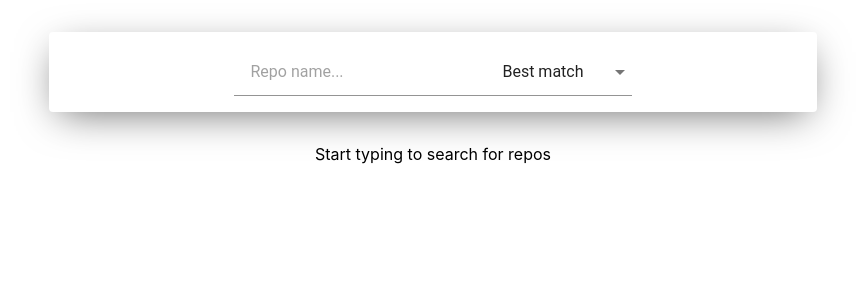
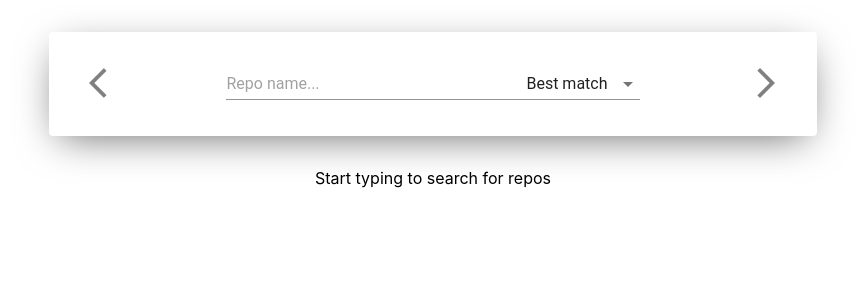
Before and after one commit to kgabryje/GithubRepoFetcher, a React (Create React App) app: page / in a window 1280 px wide. Shown: the top 300 px of the page, without its empty margins (207-1072 px from the left). Built offline with nearby package versions, Linux system fonts and the light colour scheme.

Commit message:
moved paging to searchMenu + lots of styling

```diff
--- /dev/null
+++ b/src/components/Repos/RepoDetails/RepoDetails.js
@@ -0,0 +1,20 @@
+import React from 'react';
+import PropTypes from 'prop-types';
+import classes from './RepoDetails.module.css';
+import {Chip, Icon, Tooltip} from "@material-ui/core";
+
+const RepoDetails = props => (
+    <div className={classes.RepoDetails}>
+        {props.repository.description}
+        <Tooltip title='Watchers'>
+            <Chip icon={<Icon>remove_red_eye</Icon>} label={props.repository.watchers_count}/>
+        </Tooltip>
+
+    </div>
+);
+
+RepoDetails.propTypes = {
+    repository: PropTypes.object
+};
+
+export default RepoDetails;
--- /dev/null
+++ b/src/components/Repos/RepoDetails/RepoDetails.module.css
@@ -0,0 +1,7 @@
+.RepoDetails {
+    display: grid;
+}
+
+.RepoDetails > * {
+    width: fit-content;
+}
--- a/src/components/Repos/RepoItem/RepoItem.js
+++ b/src/components/Repos/RepoItem/RepoItem.js
@@ -6,31 +6,37 @@ import {
     ExpansionPanelDetails,
     ExpansionPanelSummary,
     Icon,
-} from "@material-ui/core";
+    Tooltip
+} from '@material-ui/core';
 import classes from './RepoItem.module.css';
-import Chip from "@material-ui/core/Chip";
+import Chip from '@material-ui/core/Chip';
 
 const RepoItem = props => (
     <ExpansionPanel>
         <ExpansionPanelSummary classes={{content: classes.Summary}}>
 
-            <div className={classes.textField}>{props.repository.name}</div>
+            <div className={classes.textField}>
+                {props.repository.name}
+            </div>
 
-            <div  className={classes.textField} style={{display: 'flex', marginRight: 'auto'}}>
+            <div className={classes.textField} style={{display: 'flex', marginRight: 'auto'}}>
                 <Avatar src={props.repository.owner.avatar_url}/>
                 <span style={{paddingLeft: '10px'}}>{props.repository.owner.login}</span>
             </div>
 
             <div style={{marginLeft: 'auto'}} className={classes.chip}>
-                <Chip icon={<Icon>star</Icon>}
-                      label={props.repository.stargazers_count}/>
+                <Tooltip title='Stargazers'>
+                    <Chip icon={<Icon>star</Icon>}
+                          label={props.repository.stargazers_count}/>
+                </Tooltip>
             </div>
 
             <div className={classes.chip}>
                 {props.repository.language &&
-                <Chip label={props.repository.language}/>}
+                <Tooltip title='Primary language'>
+                    <Chip label={props.repository.language}/>
+                </Tooltip>}
             </div>
-
         </ExpansionPanelSummary>
         <ExpansionPanelDetails>
             {props.children}
--- a/src/components/Repos/RepoList.js
+++ b/src/components/Repos/RepoList.js
@@ -1,17 +1,25 @@
 import React from 'react';
 import PropTypes from 'prop-types';
 import RepoItem from "./RepoItem/RepoItem";
-import Icon from "@material-ui/core/Icon";
 import {CircularProgress} from "@material-ui/core";
+import RepoDetails from "./RepoDetails/RepoDetails";
+import classes from './RepoList.module.scss'
+import Button from "@material-ui/core/Button";
 
 const RepoList = props => (
     <React.Fragment>
         {props.repositories.map(repo => (
             <RepoItem key={repo.id}
                       repository={repo}>
-                {repo.full_name}
-                <Icon onClick={() => props.refreshClicked(repo)}>refresh</Icon>
-                {props.refreshingReposIds.includes(repo.id) && <CircularProgress/>}
+                <div className={classes.DetailsContainer}>
+                    <RepoDetails repository={repo}/>
+                    <div className={classes.RefreshButton}>
+                        <Button color="secondary" onClick={() => props.refreshClicked(repo)}>
+                            Refresh
+                        </Button>
+                    </div>
+                    {props.refreshingReposIds.includes(repo.id) && <CircularProgress className={classes.Progress}/>}
+                </div>
             </RepoItem>
         ))}
     </React.Fragment>
--- /dev/null
+++ b/src/components/Repos/RepoList.module.scss
@@ -0,0 +1,13 @@
+.DetailsContainer {
+  display: grid;
+  width: 100%;
+}
+
+.RefreshButton {
+  justify-self: flex-end;
+}
+
+.Progress {
+  position: absolute;
+  left: 45%;
+}
--- a/src/containers/ReposSection/ReposSection.module.scss
+++ b/src/containers/ReposSection/ReposSection.module.scss
@@ -9,34 +9,3 @@
   z-index: 1000;
   top: 40%;
 }
-
-.arrowButton {
-  color: black;
-  padding: 1em;
-  position: fixed;
-  top: 40%;
-  border-radius: 50%;
-  width: 40px;
-  height: 40px;
-  cursor: pointer;
-}
-
-.arrowButton:hover {
-  background-color: rgba(0, 0, 0, 0.3);
-}
-
-.prev {
-  @extend .arrowButton;
-  left: 4em;
-}
-
-.next {
-  @extend .arrowButton;
-  right: 4em;
-}
-
-.disabled {
-  pointer-events: none;
-  cursor: not-allowed;
-  color: gray;
-}
--- a/src/containers/SearchMenu/SearchMenu.js
+++ b/src/containers/SearchMenu/SearchMenu.js
@@ -1,24 +1,63 @@
 import React, {Component} from 'react';
 import {FormControl, Input, Select} from "@material-ui/core";
 import MenuItem from "@material-ui/core/MenuItem";
-import * as actions from "../../store/actions/searchMenu";
+import * as searchActions from "../../store/actions/searchMenu";
+import * as repoActions from "../../store/actions/repoList";
 import {connect} from "react-redux";
 import debounce from "lodash.debounce";
-import classes from './SearchMenu.module.css';
+import classes from './SearchMenu.module.scss';
+import classNames from 'classnames';
+import Icon from "@material-ui/core/Icon";
 
 class SearchMenu extends Component {
     userInputHandler = debounce(userInput => {
         this.props.onInputChange(userInput);
     }, 200);
 
+    hasPrevPage = () => this.props.page > 1;
+
+    hasNextPage = () => !!this.props.nextPage;
+
+    prevPageHandler = () => {
+        const query = `${this.props.userInput} sort:${this.props.sortBy}`;
+        this.props.loadPage(query, this.props.page - 1);
+    };
+
+    nextPageHandler = () => {
+        const query = `${this.props.userInput} sort:${this.props.sortBy}`;
+        this.props.loadPage(query, this.props.page + 1);
+    };
+
     render() {
+        const prevButtonClasses = classNames(
+            classes.PrevArrow,
+            {
+                [classes.Disabled]: !this.hasPrevPage()
+            }
+        );
+        const nextButtonClasses = classNames(
+            classes.NextArrow,
+            {
+                [classes.Disabled]: !this.hasNextPage()
+            }
+        );
         return (
-            <form className={classes.searchMenu}>
+            <div className={classes.searchMenu}>
+                <div onClick={this.prevPageHandler}
+                     className={prevButtonClasses}>
+                    <Icon style={{paddingLeft: 8, paddingTop: 1}} fontSize={'large'}>
+                        arrow_back_ios
+                    </Icon>
+                </div>
+                <form>
                     <FormControl>
-                    <Input classes={{root: classes.formControl}} placeholder='Repo name...' onChange={event => this.userInputHandler(event.target.value)}/>
+                        <Input style={{width: '300px'}}
+                               placeholder='Repo name...'
+                               onChange={event => this.userInputHandler(event.target.value)}/>
                     </FormControl>
                     <FormControl>
-                    <Select classes={{root: classes.formControl}} value={this.props.selectValue} onChange={event => this.props.onSelectChange(event.target.value)}>
+                        <Select value={this.props.selectValue}
+                                onChange={event => this.props.onSelectChange(event.target.value)}>
                             <MenuItem value={'score'}>Best match</MenuItem>
                             <MenuItem value={'stars'}>Stargazers</MenuItem>
                             <MenuItem value={'forks'}>Forks</MenuItem>
@@ -26,19 +65,30 @@ class SearchMenu extends Component {
                         </Select>
                     </FormControl>
                 </form>
+                <div onClick={this.nextPageHandler}
+                     className={nextButtonClasses}>
+                    <Icon style={{paddingLeft: 2, paddingTop: 1}} fontSize={'large'}>
+                        arrow_forward_ios
+                    </Icon>
+                </div>
+            </div>
         );
     }
-};
-
+}
 
 
 const mapStateToProps = state => ({
     selectValue: state.search.sortBy,
+    userInput: state.search.userInput,
+
+    page: state.repoList.page,
+    nextPage: state.repoList.nextPage,
 });
 
 const mapDispatchToProps = dispatch => ({
-    onInputChange: userInput => dispatch(actions.setUserInput(userInput)),
-    onSelectChange: sortBy => dispatch(actions.setSortBy(sortBy))
+    onInputChange: userInput => dispatch(searchActions.setUserInput(userInput)),
+    onSelectChange: sortBy => dispatch(searchActions.setSortBy(sortBy)),
+    loadPage: (queryString, pageNumber) => dispatch(repoActions.loadPage(queryString, pageNumber)),
 });
 
 
--- a/src/containers/SearchMenu/SearchMenu.module.css
+++ /dev/null
@@ -1,21 +0,0 @@
-.searchMenu {
-    padding: 1em;
-    -webkit-box-shadow: 0 10px 40px -10px rgba(0,0,0,0.60);
-    -moz-box-shadow: 0 10px 40px -10px rgba(0,0,0,0.60);
-    box-shadow: 0 10px 40px -10px rgba(0,0,0,0.60);
-    border-radius: 4px;
-    left: 0;
-    right: 0;
-    margin: 2em auto;
-    background: white;
-    position: sticky;
-    top: 2em;
-    z-index: 1000;
-    max-width: 60%;
-    min-width: 700px;
-    box-sizing: border-box;
-}
-
-.formControl {
-    padding: 0.5em 1em;
-}
--- /dev/null
+++ b/src/containers/SearchMenu/SearchMenu.module.scss
@@ -0,0 +1,54 @@
+.searchMenu {
+    display: flex;
+    align-items: center;
+    padding: 1em;
+    -webkit-box-shadow: 0 10px 40px -10px rgba(0,0,0,0.60);
+    -moz-box-shadow: 0 10px 40px -10px rgba(0,0,0,0.60);
+    box-shadow: 0 10px 40px -10px rgba(0,0,0,0.60);
+    border-radius: 4px;
+    left: 0;
+    right: 0;
+    margin: 2em auto;
+    background: white;
+    position: sticky;
+    top: 2em;
+    z-index: 1000;
+    max-width: 60%;
+    min-width: 700px;
+    box-sizing: border-box;
+}
+
+
+.ArrowButton {
+    color: black;
+    padding: 1em;
+    top: 50%;
+    border-radius: 50%;
+    width: 40px;
+    height: 40px;
+    cursor: pointer;
+}
+
+.ArrowButton:hover {
+    background-color: rgba(0, 0, 0, 0.3);
+}
+
+.ArrowButton:active {
+    background-color: rgba(0, 0, 0, 0.5);
+}
+
+.PrevArrow {
+@extend .ArrowButton;
+    margin-right: auto;
+}
+
+.NextArrow {
+@extend .ArrowButton;
+    margin-left: auto;
+}
+
+.Disabled {
+    pointer-events: none;
+    cursor: not-allowed;
+    color: gray;
+}
```
Also changed, not shown: src/containers/ReposSection/ReposSection.js (+3 -49 lines). Lines whose indentation alone changed are shown as unchanged.
